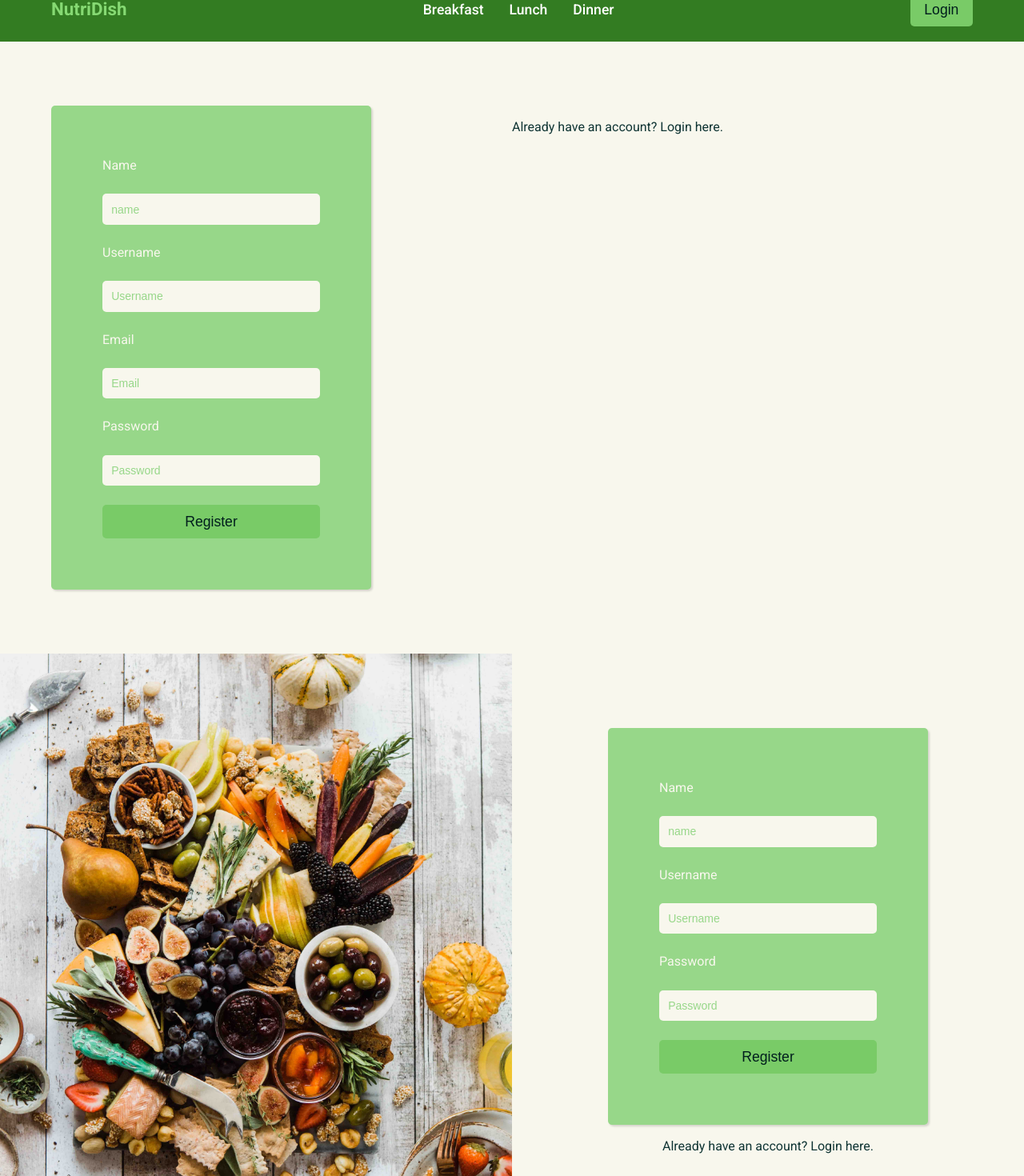
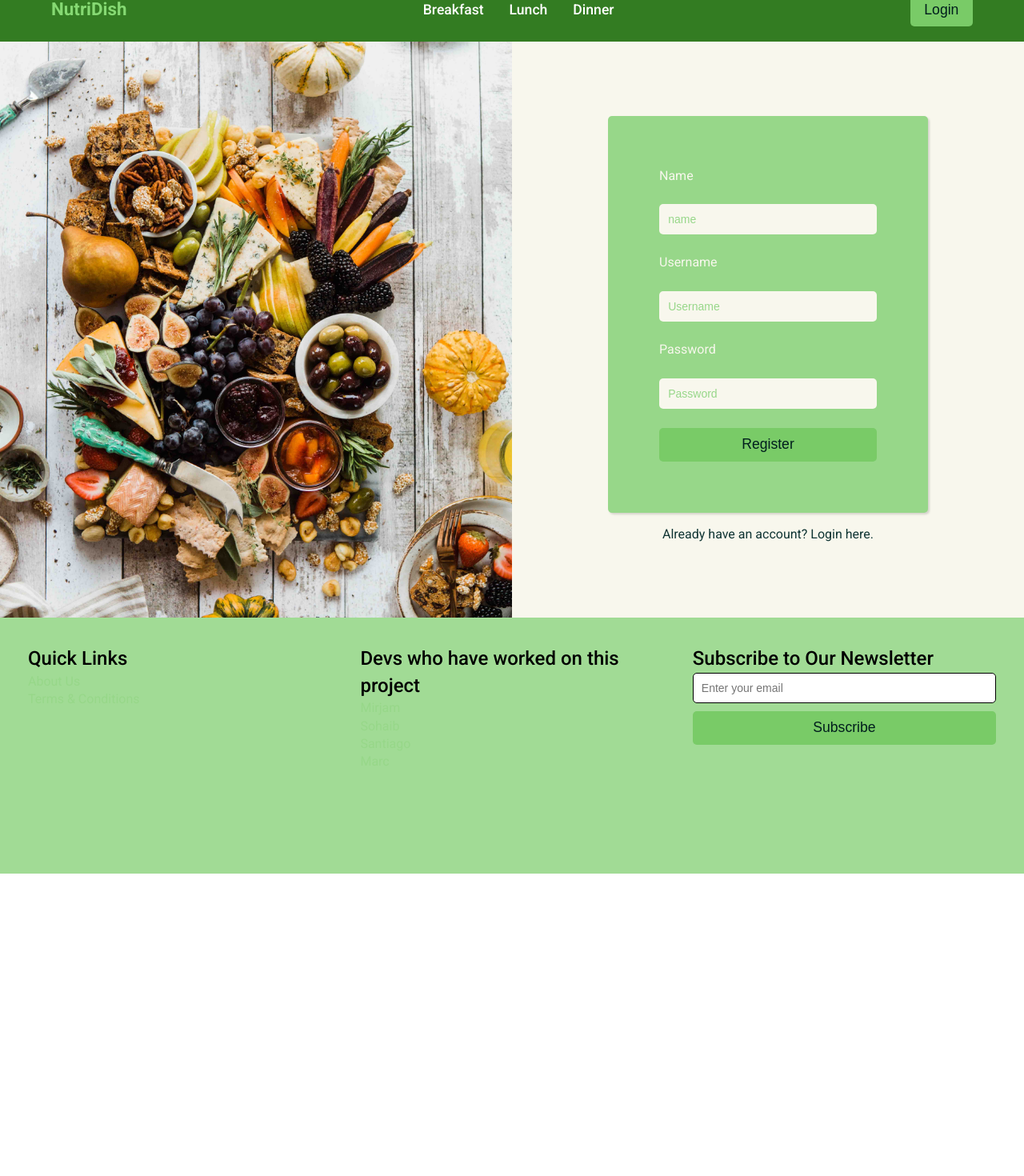
Before and after one commit to SohaibZahiid/NutriDish, a React (Vite) app: page /register in a window 1280 px wide. Shown: the part 28-1498 px from the top of the page at 80% size. After the commit the page ends 1120 px from the top, so only its background shows below. Built offline with nearby package versions, Linux system fonts and the light colour scheme.

Commit message:
login and register fixed

```diff
--- a/src/pages/Register.jsx
+++ b/src/pages/Register.jsx
@@ -4,15 +4,15 @@ import "../styles/Register.css";
 function Register() {
   return (
     <>
-      <div className="register section-x2">
-        <div className="container register-container">
+      <div className="register">
+        <div className="register-container">
+          <img src="/imgs/login.jpg"/>
+          <div className="form-container">
           <form className="register-form">
             <label>Name</label>
             <input type="text" placeholder="name" />
             <label>Username</label>
             <input type="text" placeholder="Username" />
-            <label>Email</label>
-            <input type="text" placeholder="Email" />
             <label>Password</label>
             <input type="password" placeholder="Password" />
             <button className="submit btn">Register</button>
@@ -20,24 +20,6 @@ function Register() {
           <p>
             <Link to="/login">Already have an account? Login here.</Link>
           </p>
-        </div>
-      </div>
-      <div className="register">
-        <div className="register-container">
-          <img src="/imgs/login.jpg" />
-          <div className="form-container">
-            <form className="register-form">
-              <label>Name</label>
-              <input type="text" placeholder="name" />
-              <label>Username</label>
-              <input type="text" placeholder="Username" />
-              <label>Password</label>
-              <input type="password" placeholder="Password" />
-              <button className="submit btn">Register</button>
-            </form>
-            <p>
-              <Link to="/login">Already have an account? Login here.</Link>
-            </p>
           </div>
         </div>
       </div>
```
